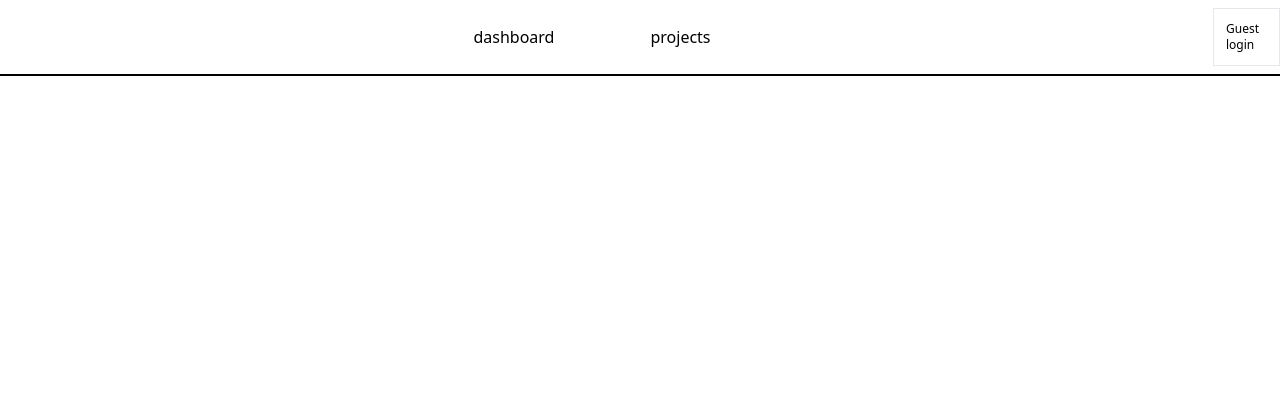
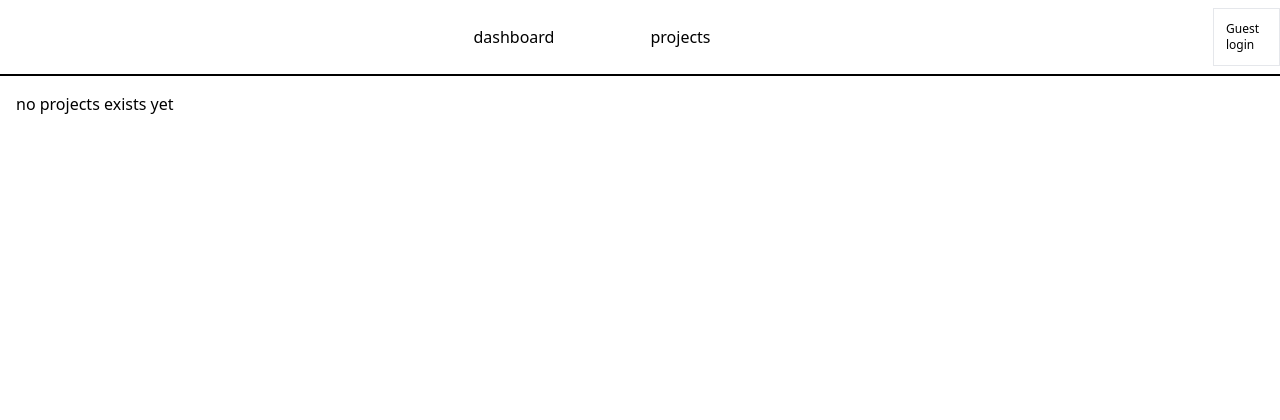
Before and after one commit to yviler/Transparansi, a FastAPI app: template templates/project_dashboard.html in a window 1280 px wide. Shown: the top 420 px of the page. Run offline with FastAPI, Linux system fonts and the light colour scheme; the template is opened without the code that fills it, so the values that code supplies are empty; parts of the project's set-up code (start-up, migrations or seed data) failed here and were passed over; some libraries are stand-ins or nearby versions.

Commit message:
add templating

```diff
--- a/templates/error.html
+++ b/templates/error.html
@@ -1,6 +1,4 @@
 {% extends "base.html" %} {% block title %} {{ error.status_code }} {% endblock
 %}{% block content %}
 <div>{{ error }}</div>
-{% if error.status_code == 401 %}
-<a href="{{request.url_for('login')}}">login here</a>
-{% endif %} {% endblock %}
+{% endblock %}
--- a/templates/project_dashboard.html
+++ b/templates/project_dashboard.html
@@ -1,7 +1,14 @@
-{% extends "base.html" %} {% block title %} projects {% endblock %} {% block
-content %} {% if projects %} {% for project in projects %}
-<div class="">
-  <p>{{ project.project_name }}</p>
-  <a href="#">access this project</a>
-</div>
-{% endfor %} {% endif %} {% endblock %}
+{% extends "base.html" %}
+{% block title %} projects {% endblock %}
+{% block content %}
+  {% if projects %}
+    {% for project in projects %}
+      <div class="">
+        <p>{{ project.project_name }}</p>
+        <a href="#">access this project</a>
+      </div>
+    {% endfor %}
+  {% else %}
+    <h2>no projects exists yet</h2>
+  {% endif %}
+{% endblock %}
```
Also changed, not shown: 1 other file.
